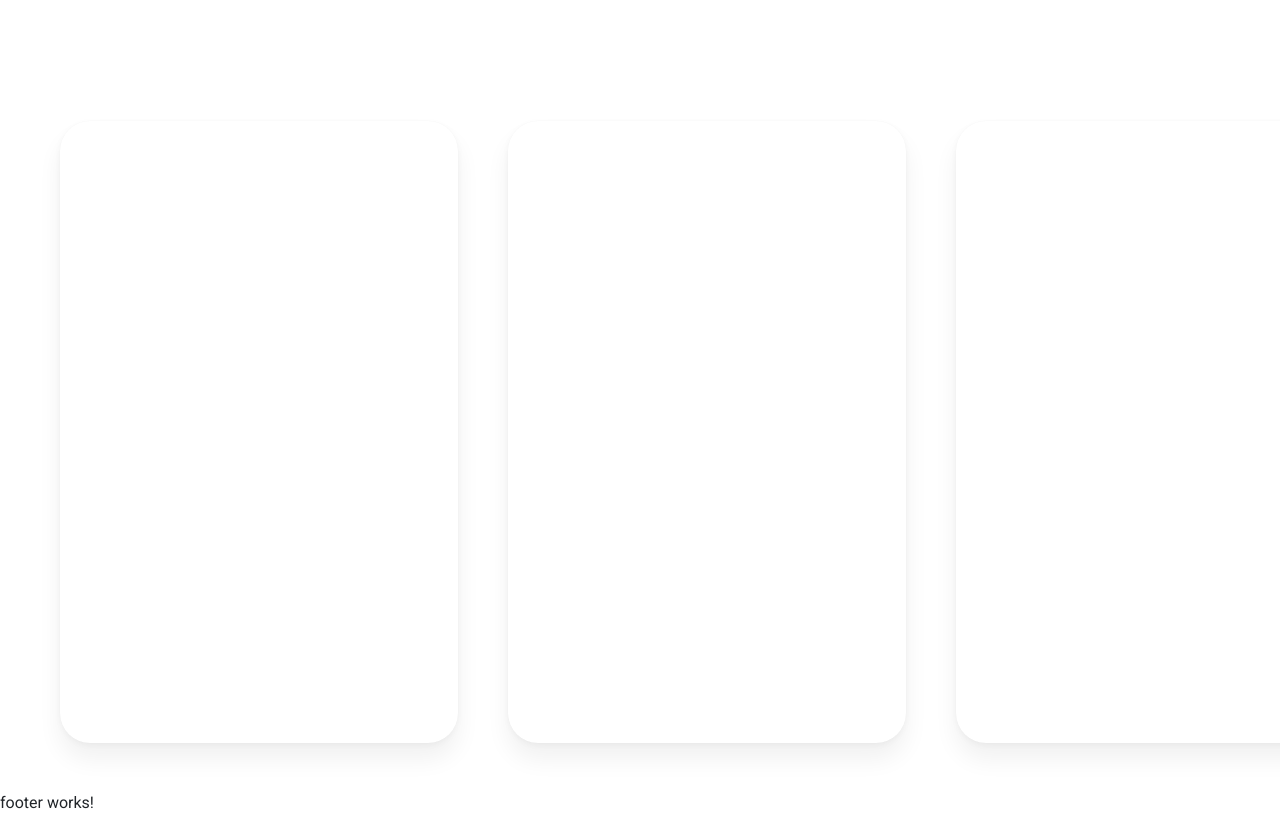
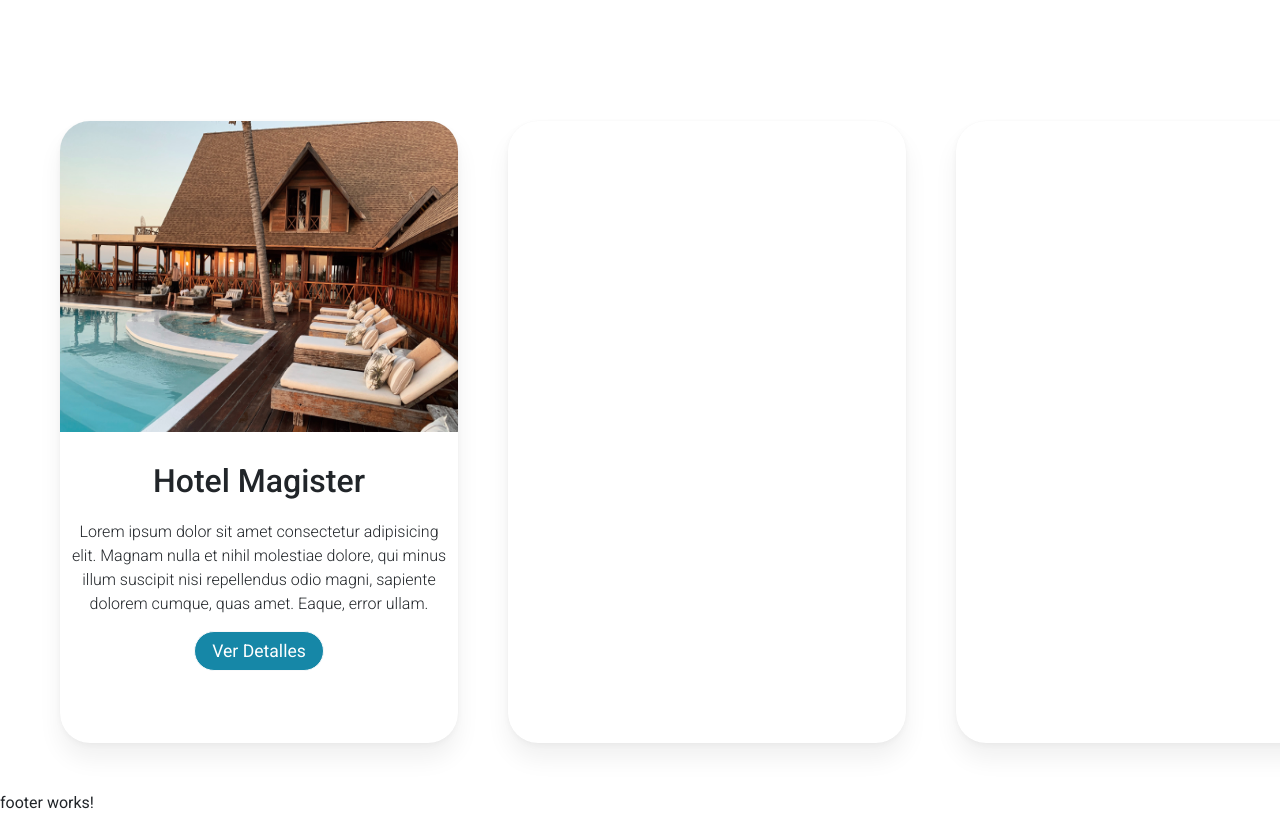
Before and after one commit to freyes2019035/ControlDeHoteles_Frontend, an Angular app: page /home in a window 1280 px wide. Shown: the part 961-1792 px from the top of the page. Built offline with nearby package versions, Linux system fonts and the light colour scheme; no server answers.

Commit message:
adding service and model of hotel

```diff
--- /dev/null
+++ b/src/app/core/services/hotel.service.ts
@@ -0,0 +1,19 @@
+import { Injectable } from '@angular/core';
+import { environment } from '../../../environments/environment'
+import { HttpClient, HttpHeaders } from '@angular/common/http';
+import { Observable } from 'rxjs';
+import { hotelModel } from '../models/hotel/hotel.model';
+
+@Injectable({
+  providedIn: 'root'
+})
+export class HotelService {
+  apiURL: String = environment.API_URL;
+  customHeaders = new HttpHeaders().set('Content-Type', 'application/json')
+  constructor(private httpClient: HttpClient){
+
+  }
+  getConfig(): Observable<any>{
+    return this.httpClient.get(`${this.apiURL}hotel`, {headers: this.customHeaders})
+  }
+}
--- a/src/app/home/components/home/home.component.html
+++ b/src/app/home/components/home/home.component.html
@@ -12,7 +12,19 @@
     </div>
     <div class="principalHotels__carrousel">
         <div class="principalHotels__carrousel--card">
-
+            <div class="principalHotesl__carrousel--img">
+                <img src="../../../../assets/img/hotel.jpg" alt="hotel" >
+            </div>
+            <div class="principalHotels__carrousel--description">
+                <h4>Hotel Magister</h4>
+                <p>
+                    Lorem ipsum dolor sit amet consectetur adipisicing elit.
+                    Magnam nulla et nihil molestiae dolore, qui minus illum suscipit
+                    nisi repellendus odio magni, sapiente dolorem cumque, quas amet.
+                     Eaque, error ullam.
+                </p>
+                <a href="" class="btn btn-light">Ver Detalles</a>
+            </div>
         </div>
         <div class="principalHotels__carrousel--card">
 
--- a/src/app/home/components/home/home.component.scss
+++ b/src/app/home/components/home/home.component.scss
@@ -73,9 +73,39 @@
     padding-right: 0;
 }
 .principalHotels .principalHotels__carrousel .principalHotels__carrousel--card{
+    text-align: center;
     width: 398px;
     height: 622px;
     background: #FFFFFF;
     box-shadow: 0px 16px 24px rgba(0, 0, 0, 0.06), 0px 2px 6px rgba(0, 0, 0, 0.04), 0px 0px 1px rgba(0, 0, 0, 0.04);
     border-radius: 30px;
 }
+.principalHotels .principalHotels__carrousel .principalHotels__carrousel--card .principalHotesl__carrousel--img img{
+    position: relative;
+    width: 100%;
+    height: calc(622px / 2);
+    border-radius: 30px 30px 0px 0px;
+}
+
+.principalHotels .principalHotels__carrousel .principalHotels__carrousel--card .principalHotels__carrousel--description h4{
+    margin-top: 30px;
+    font-size: 2em;
+}
+.principalHotels .principalHotels__carrousel .principalHotels__carrousel--card .principalHotels__carrousel--description p{
+    text-align: center;
+    font-weight: 300;
+    margin: 20px 9px 0px 9px;
+}
+.principalHotels .principalHotels__carrousel .principalHotels__carrousel--card .principalHotels__carrousel--description a{
+    margin-top: 15px;
+    border-radius: 30px;
+    background-color: #1687A7;
+    color: white;
+    font-size: 1.1em;
+    width: 130px;
+    transition: 0.3s ease-in-out;
+}
+.principalHotels .principalHotels__carrousel .principalHotels__carrousel--card .principalHotels__carrousel--description a:hover{
+    transform: scale(1,1);
+    box-shadow: rgba(17, 17, 26, 0.1) 0px 8px 24px, rgba(17, 17, 26, 0.1) 0px 16px 56px, rgba(17, 17, 26, 0.1) 0px 24px 80px;
+}
--- a/src/app/home/components/home/home.component.ts
+++ b/src/app/home/components/home/home.component.ts
@@ -1,15 +1,24 @@
 import { Component, OnInit } from '@angular/core';
-
+import { HotelService } from '../../../core/services/hotel.service'
 @Component({
   selector: 'app-home',
   templateUrl: './home.component.html',
-  styleUrls: ['./home.component.scss']
+  styleUrls: ['./home.component.scss'],
+  providers: [
+    HotelService
+  ]
 })
 export class HomeComponent implements OnInit {
 
-  constructor() { }
+  constructor(private hotelService: HotelService) { }
 
-  ngOnInit(): void {
+  ngOnInit() {
+    this.hotelService.getConfig().subscribe(data => {
+      console.log(data)
+    }, err => {
+      console.error(err)
+    })
+
   }
 
 }
--- a/src/environments/environment.ts
+++ b/src/environments/environment.ts
@@ -3,6 +3,7 @@
 // The list of file replacements can be found in `angular.json`.
 
 export const environment = {
+  API_URL: 'http://localhost:3000/',
   production: false
 };
 
```
Also changed, not shown: src/app/core/models/hotel/hotel.model.ts (added, +11 -0 lines), src/app/home/home.module.ts (+5 -2 lines), src/assets/img/hotel.jpg (added), 1 other file (tests, documents, lock files or other folders).
